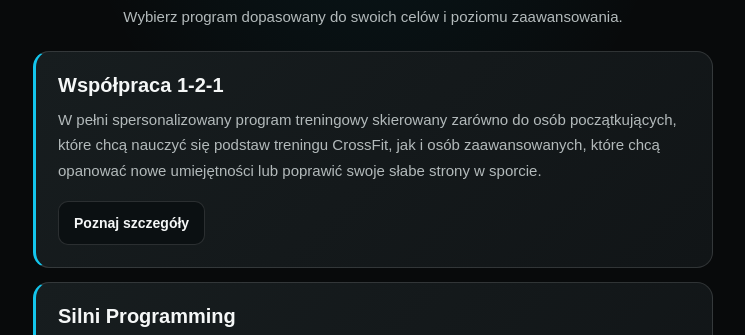
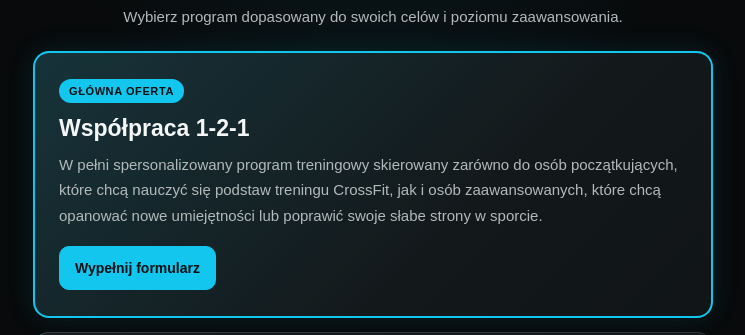
Before and after one commit to silniznatury/Silniznatury.github.io, a plain HTML site: page index.html in a window 1280 px wide. Shown: the part 454-789 px from the top of the page, without its empty margins (267-1012 px from the left). Drawn offline with Linux system fonts and the light colour scheme.

Commit message:
Add featured program card with updated styles

```diff
--- a/index.html
+++ b/index.html
@@ -149,6 +149,33 @@
       line-height: 1.7;
     }
 
+    .program-card--featured {
+      position: relative;
+      padding: 26px 24px;
+      border: 2px solid var(--accent);
+      background:
+        linear-gradient(135deg, rgba(19, 198, 237, 0.13), transparent 65%),
+        linear-gradient(135deg, var(--surface-light), var(--surface));
+      box-shadow: 0 0 28px rgba(19, 198, 237, 0.12);
+    }
+
+    .featured-badge {
+      display: inline-block;
+      margin-bottom: 12px;
+      padding: 6px 10px;
+      border-radius: 999px;
+      background: var(--accent);
+      color: #061014;
+      font-size: 11px;
+      font-weight: 800;
+      letter-spacing: 0.6px;
+      text-transform: uppercase;
+    }
+
+    .program-card--featured h3 {
+      font-size: 23px;
+    }
+
     .program-link {
       display: inline-flex;
       min-height: 44px;
@@ -165,6 +192,17 @@
       transition: border-color 160ms ease, transform 160ms ease;
     }
 
+    .program-link--featured {
+      border-color: var(--accent);
+      background: var(--accent);
+      color: #061014;
+    }
+
+    .program-link--featured:hover {
+      border-color: #74e5ff;
+      background: #74e5ff;
+    }
+
     footer {
       padding-top: 22px;
       color: #778184;
@@ -179,6 +217,10 @@
 
       .program-card {
         padding: 18px;
+      }
+
+      .program-card--featured {
+        padding: 22px 18px;
       }
 
       .top-link {
@@ -253,7 +295,8 @@
         Wybierz program dopasowany do swoich celów i poziomu zaawansowania.
       </p>
 
-      <article class="program-card">
+      <article class="program-card program-card--featured">
+        <span class="featured-badge">Główna oferta</span>
         <h3>Współpraca 1-2-1</h3>
         <p>
           W pełni spersonalizowany program treningowy skierowany zarówno do
@@ -262,12 +305,12 @@
           umiejętności lub poprawić swoje słabe strony w sporcie.
         </p>
         <a
-          class="program-link"
-          href="https://app.fitr.training/coach/programs/154917/details"
+          class="program-link program-link--featured"
+          href="https://app.fitr.training/coach/programs/154917/clients"
           target="_blank"
           rel="noopener noreferrer"
         >
-          Poznaj szczegóły
+          Wypełnij formularz
         </a>
       </article>
 
```
